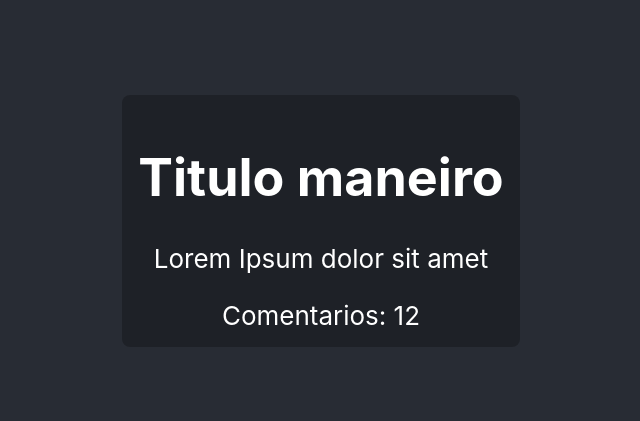
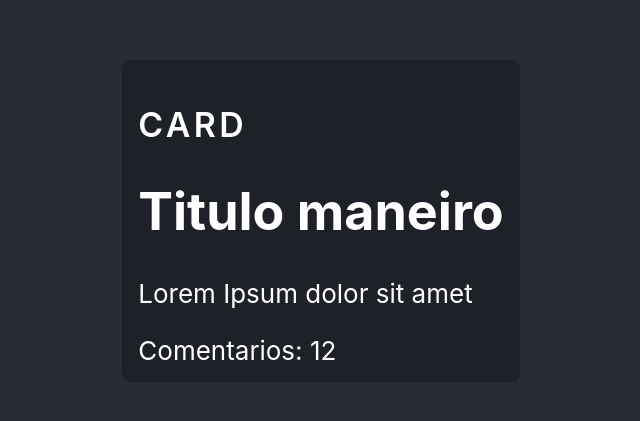
Before and after one commit to DanielAgostinhoSilva/erjs, a React (Create React App) app: page / in a window 1280 px wide. Shown: the part 179-600 px from the top of the page, without its empty margins (319-959 px from the left). Built offline with nearby package versions, Linux system fonts and the light colour scheme; the HTML template or start-up script is replaced by a standard one.

Commit message:
feat: 2.19. Estilizando componentes com Styled Components

```diff
--- a/package.json
+++ b/package.json
@@ -14,6 +14,7 @@
     "react": "^18.2.0",
     "react-dom": "^18.2.0",
     "react-scripts": "5.0.1",
+    "styled-components": "^5.3.5",
     "typescript": "^4.8.3",
     "web-vitals": "^2.1.4"
   },
@@ -40,5 +41,8 @@
       "last 1 firefox version",
       "last 1 safari version"
     ]
+  },
+  "devDependencies": {
+    "@types/styled-components": "^5.1.26"
   }
 }
--- a/src/App.tsx
+++ b/src/App.tsx
@@ -14,7 +14,7 @@
     return (
         <div className="App">
             <header className="App-header">
-                <Card align={"center"}>
+                <Card title={'card'}>
                     <Post post={post} totalComments={12}/>
                 </Card>
             </header>
--- /dev/null
+++ b/src/components/Card.styles.ts
@@ -0,0 +1,14 @@
+import styled from "styled-components";
+
+export const Wrapper = styled.div<{align:'center' | 'left' | 'right'}>`
+  background: rgba(0,0,0,.25);
+  border-radius: 8px;
+  padding: 16px;
+  text-align: ${props => props.align};
+`
+export const Title = styled.h2`
+  font-size: 1.3em;
+  text-transform: uppercase;
+  letter-spacing: 0.1em;
+  font-weight: 600;
+`
--- a/src/components/Card.tsx
+++ b/src/components/Card.tsx
@@ -1,5 +1,5 @@
 import {PropsWithChildren} from "react";
-import './Card.css';
+import * as C from './Card.styles'
 
 type CardProps = PropsWithChildren<{
     title?: string
@@ -7,8 +7,8 @@
 }>
 
 export default function Card(props: CardProps) {
-    return <div className={`Card ${props.align} || 'center'`}>
-        <div>{props.title}</div>
+    return <C.Wrapper align={props.align || 'left'}>
+        <C.Title>{props.title}</C.Title>
         {props.children}
-    </div>
+    </C.Wrapper>
 }
```
Also changed, not shown: 1 other file (tests, documents, lock files or other folders).
